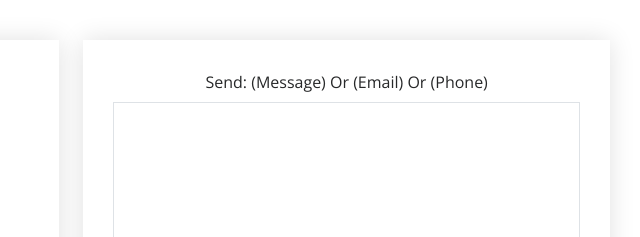
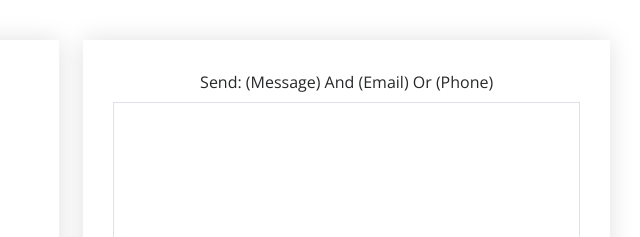
Before and after one commit to I-Ahmed-Mohamed/prime-sofware, a plain HTML site: page Services.html in a window 1280 px wide. Shown: the part 927-1164 px from the top of the page, 640-1280 px from the left. Drawn offline with nearby package versions, Linux system fonts and the light colour scheme.

Commit message:
Update Services.html

```diff
--- a/Services.html
+++ b/Services.html
@@ -173,7 +173,7 @@
             <form id="form" action="forms/contact.php" method="post" role="form" class="php-email-form">
               <div class="form-group">
 
-                <center><label for="message">Send:   (Message)  Or   (Email)  Or (Phone) </label></center>
+                <center><label for="message">Send:   (Message)  And  (Email)  Or (Phone) </label></center>
                 <textarea class="form-control" name="message" rows="10" required></textarea>
               </div>
               <div class="my-3">
```
